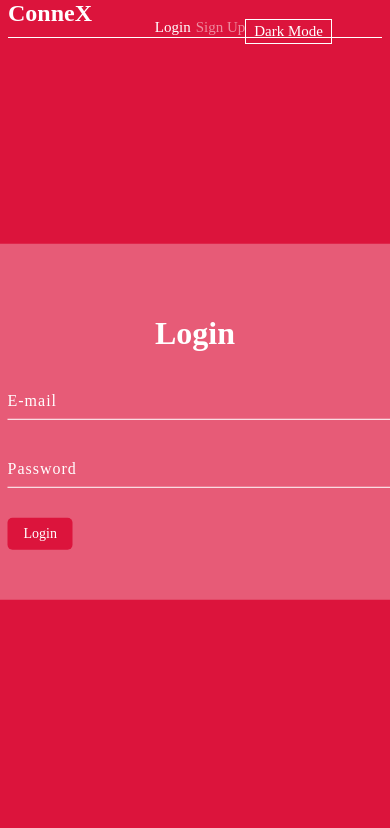
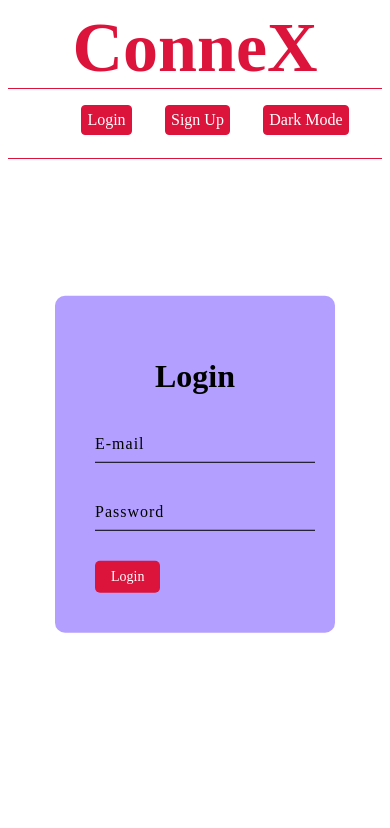
Before and after one commit to iaryankashyap/ConneX, a Flask app: template templates/mlogin.html in a window 390 px wide; the page is wider, and only the part inside the window is pictured. Shown: the top 828 px of that part. Run offline with Flask 2, Linux system fonts and the light colour scheme; the template is opened without the code that fills it, so the values that code supplies are empty; some libraries are stand-ins or nearby versions.

Commit message:
added mobile login

```diff
--- a/static/m-log-sig.css
+++ b/static/m-log-sig.css
@@ -3,84 +3,51 @@
 }
 
 .logo {
-  position: absolute;
-  font-size: 150%;
-  color: rgb(255, 255, 255);
-  margin-top: 0px;
-  margin-right: 0px;
-  top: 0;
-  transition: ease 0.3s;
+  font-size: 70px;
+  padding-top: 0;
+  margin-bottom: 0;
+  margin-top: 0;
+  color: crimson;
+  text-align: center;
+  border-bottom: 1px solid crimson;
 }
-
-body {
-  background: crimson;
-  height: 96vh;
-}
-
-#active {
-  color: rgb(255, 255, 255);
-}
-.item {
-  font-size: 15px;
-  color: rgba(255, 255, 255, 0.5);
-  list-style-type: none;
-  float: right;
-  padding-left: 5px;
-  padding-bottom: 3px;
-  transition: ease 0.3s;
-}
-.item:hover {
-  color: rgb(255, 255, 255);
-  list-style-type: none;
-  float: right;
-}
-.item_dark {
-  font-size: 15px;
-  color: rgb(255, 255, 255);
-  border: 1px solid rgb(255, 255, 255);
-
-  list-style-type: none;
-  float: right;
-
-  padding-top: 3px;
-  padding-left: 8px;
-  padding-right: 8px;
-  padding-bottom: 3px;
-  border-radius: 0px;
-  background-color: rgba(40, 163, 211, 0);
-  transition: ease 0.3s;
-}
-.item_dark:hover {
-  color: rgb(0, 0, 0);
-  background-color: rgb(255, 255, 255);
-  list-style-type: none;
-  float: right;
-}
-.items {
-  margin-right: 50px;
-  padding-right: 0%;
+a {
+  text-decoration: none;
+  color: white;
 }
 
 .border {
-  border-bottom: 1px solid rgb(255, 255, 255);
-  padding-top: 5%;
+  border-bottom: 1px solid crimson;
+  padding-top: 50px;
+}
+
+.item,
+.item_dark {
+  padding: 5px;
+  list-style-type: none;
+  border: 1px solid crimson;
+  background-color: crimson;
+  border-radius: 4px;
+  float: right;
+  margin-right: 10%;
+  margin-top: 0px;
 }
 
 .box {
-  width: 375px;
+  width: 200px;
 
   position: absolute;
-  top: 50%;
+  top: 55%;
   left: 50%;
   transform: translate(-50%, -50%);
-  padding: 50px;
-  background: rgba(255, 255, 255, 0.3);
+  padding: 40px;
+  background: rgba(55, 0, 255, 0.377);
   border-radius: 10px;
 }
 
 .box h1 {
   margin-bottom: 30px;
-  color: rgb(255, 255, 255);
+  color: rgb(0, 0, 0);
   text-align: center;
   text-transform: capitalize;
 }
@@ -93,11 +60,11 @@ body {
   width: 100%;
   padding: 10px;
   font-size: 15px;
-  color: rgb(255, 255, 255);
+  color: rgb(0, 0, 0);
   letter-spacing: 1px;
   margin-bottom: 30px;
   border: none;
-  border-bottom: 1px solid rgb(255, 255, 255);
+  border-bottom: 1px solid rgb(0, 0, 0);
   background: transparent;
   outline: none;
 }
@@ -109,7 +76,7 @@ body {
   letter-spacing: 1px;
   padding: 10px 0;
   font-size: 16px;
-  color: rgb(255, 255, 255);
+  color: rgb(0, 0, 0);
   transition: 0.5s;
 }
 
@@ -117,7 +84,7 @@ body {
   background: transparent;
   border: none;
   outline: none;
-  color: white;
+  color: rgb(255, 255, 255);
   background: crimson;
   padding: 8px 16px;
   border-radius: 5px;
@@ -134,6 +101,6 @@ body {
 .box input:valid ~ label {
   top: -20px;
   left: 0;
-  color: #ffffff;
+  color: #000000;
   font-size: 12px;
 }
--- a/templates/mlogin.html
+++ b/templates/mlogin.html
@@ -14,8 +14,10 @@
         <a href="/signup"><li class="item">Sign Up</li></a>
         <a href="/login"><li id="active" class="item">Login</li></a>
       </ul>
-      <h3 class="border"></h3>
+
+
     </div>
+    <h3 class="border"></h3>
     <div class="Log_box">
       <div class="box">
         <h1>Login</h1>
```
